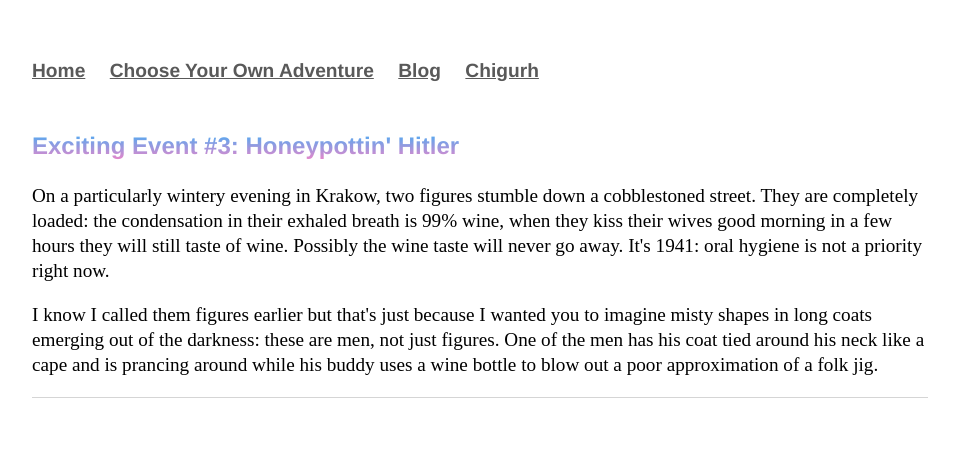
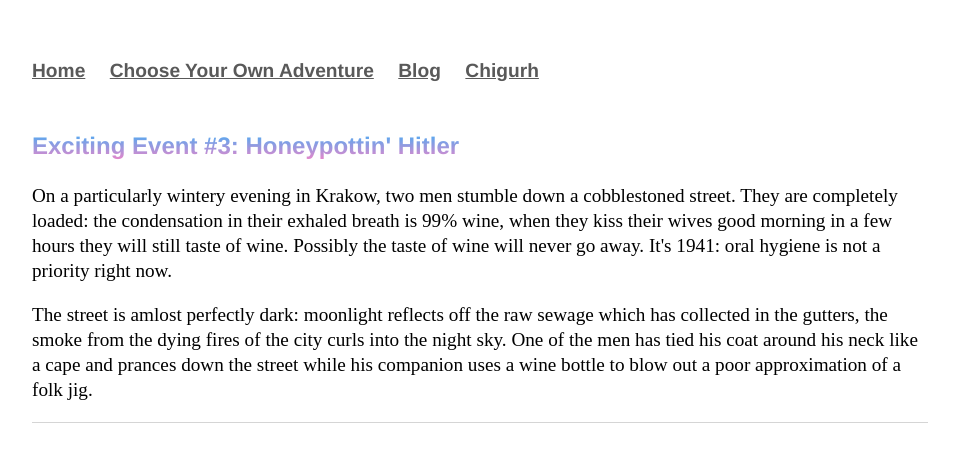
Before and after one commit to Pinelife/pinelife.github.io, a Jekyll site: the page built from Hellhole/excitingevent3.html, in a window 1280 px wide. Shown: the top 462 px of the page, without its empty margins (160-1115 px from the left). Built offline with Jekyll 4.4.1, drawn with Linux system fonts in a browser that asks for light colours.

Commit message:
Update excitingevent3.html

```diff
--- a/Hellhole/excitingevent3.html
+++ b/Hellhole/excitingevent3.html
@@ -8,13 +8,13 @@ title: Pinelife
 <h3>Exciting Event #3: Honeypottin' Hitler</h3>
 
 <p>
-On a particularly wintery evening in Krakow, two figures stumble down a cobblestoned street.
+On a particularly wintery evening in Krakow, two men stumble down a cobblestoned street.
   They are completely loaded: the condensation in their exhaled breath is 99% wine, when they kiss
-  their wives good morning in a few hours they will still taste of wine. Possibly the wine taste will never go
+  their wives good morning in a few hours they will still taste of wine. Possibly the taste of wine will never go
   away. It's 1941: oral hygiene is not a priority right now.
   </p>
 <p>
- I know I called them figures earlier but that's just because I wanted you to imagine misty shapes in long coats
-  emerging out of the darkness: these are men, not just figures. One of the men has his coat tied around his neck like a cape and is
-  prancing around while his buddy uses a wine bottle to blow out a poor approximation of a folk jig.
+ The street is amlost perfectly dark: moonlight reflects off the raw sewage which has collected in the gutters, the smoke from
+  the dying fires of the city curls into the night sky. One of the men has tied his coat around his neck like a cape and
+  prances down the street while his companion uses a wine bottle to blow out a poor approximation of a folk jig.
   </p>
```
